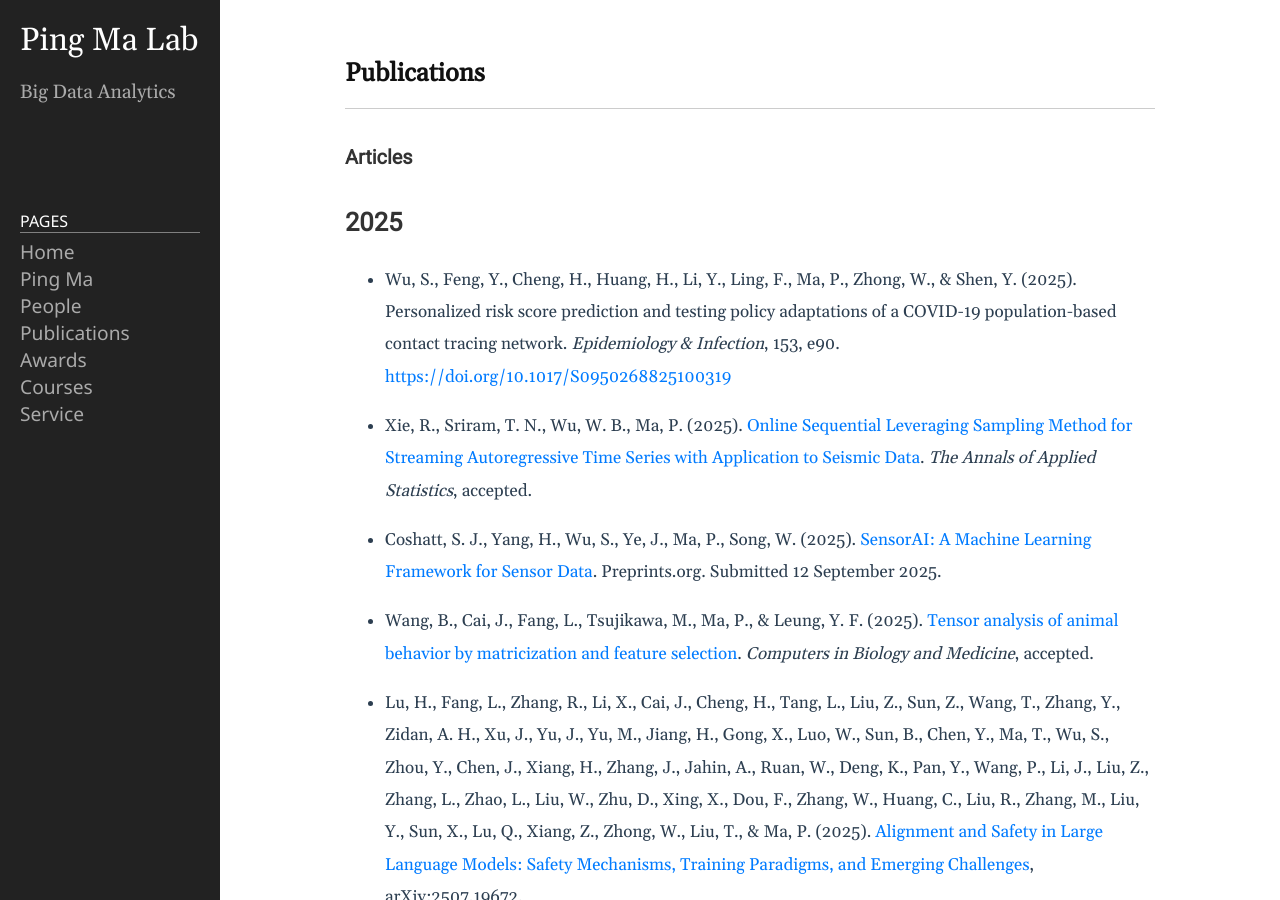
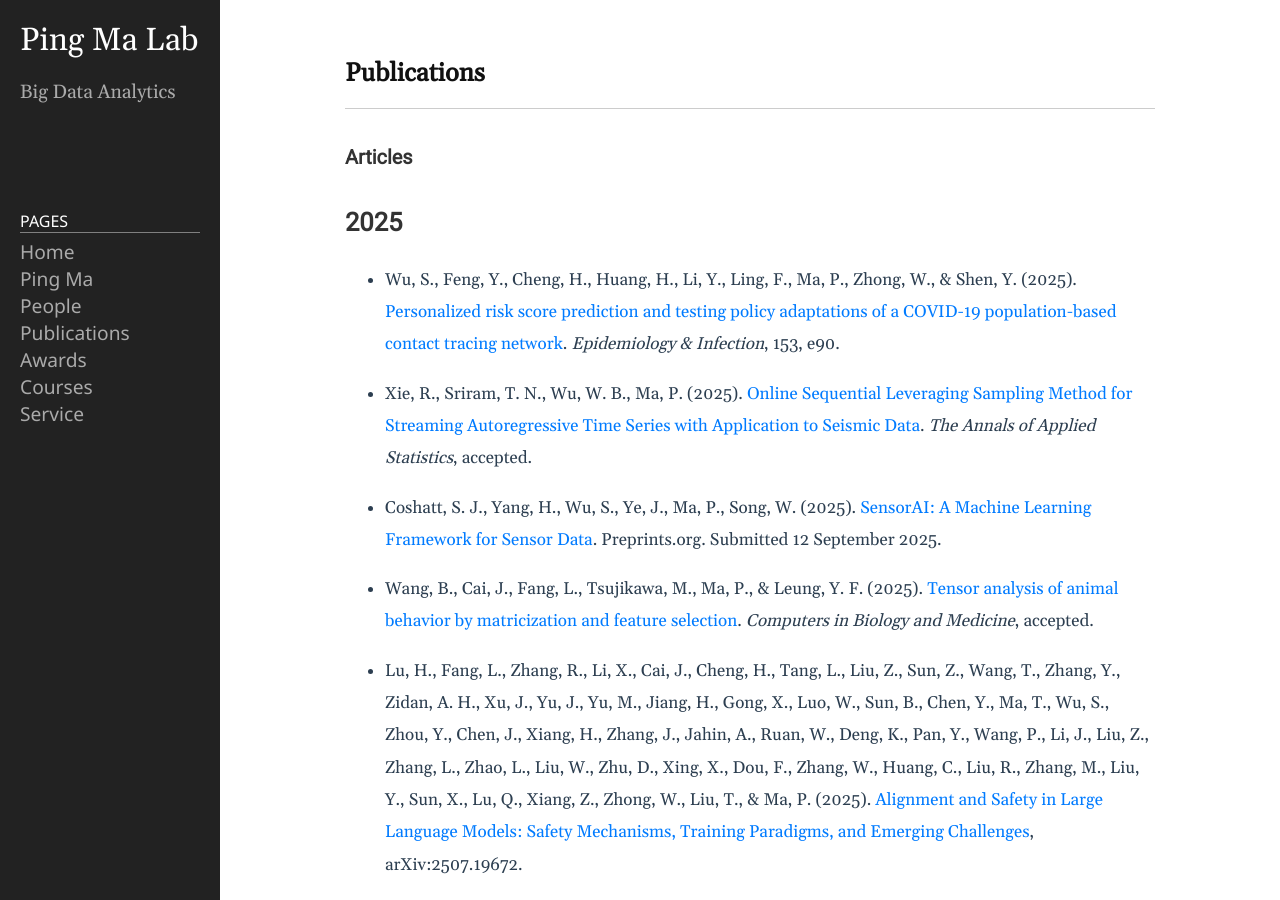
Before and after one commit to BDALpingio/BDALpingio.github.io, a Jekyll site: the page built from 3_publications.md, in a window 1280 px wide and 900 px high. Built offline with Jekyll 4.4.1, drawn with Linux system fonts in a browser that asks for light colours; some of the changed lines change nothing that is shown.

Commit message:
Update 3_publications.md

```diff
--- a/3_publications.md
+++ b/3_publications.md
@@ -8,7 +8,7 @@ permalink: /3_publications/
 
 
 ## 2025
-- Wu, S., Feng, Y., Cheng, H., Huang, H., Li, Y., Ling, F., Ma, P., Zhong, W., & Shen, Y. (2025). Personalized risk score prediction and testing policy adaptations of a COVID-19 population-based contact tracing network. *Epidemiology & Infection*, 153, e90. [https://doi.org/10.1017/S0950268825100319](https://doi.org/10.1017/S0950268825100319)
+- Wu, S., Feng, Y., Cheng, H., Huang, H., Li, Y., Ling, F., Ma, P., Zhong, W., & Shen, Y. (2025). [Personalized risk score prediction and testing policy adaptations of a COVID-19 population-based contact tracing network](https://doi.org/10.1017/S0950268825100319). *Epidemiology & Infection*, 153, e90.
 
 - Xie, R., Sriram, T. N., Wu, W. B., Ma, P. (2025). [Online Sequential Leveraging Sampling Method for Streaming Autoregressive Time Series with Application to Seismic Data](https://arxiv.org/abs/2509.20698). _The Annals of Applied Statistics_, accepted.
 
```
